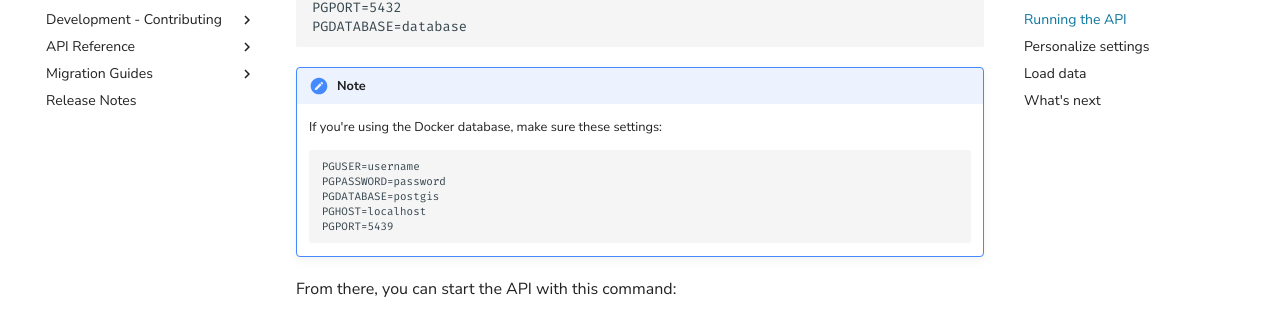
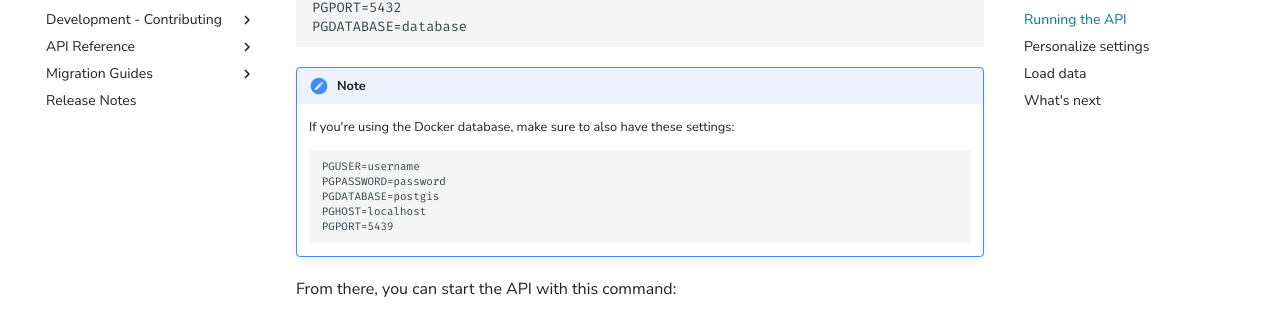
Before and after one commit to stac-utils/stac-fastapi, an MkDocs documentation site: the page built from docs/src/get-started.md, in a window 1280 px wide and 900 px high, scrolled down 1219 px. Shown: the part 142-454 px from the top of the window. Built offline with MkDocs 1.6.1 and Material for MkDocs 9.7.7, drawn with Linux system fonts in a browser that asks for light colours; comment, search, counter and statistics services are not loaded.

Commit message:
Update docs/src/get-started.md

````diff
--- a/docs/src/get-started.md
+++ b/docs/src/get-started.md
@@ -73,7 +73,7 @@ PGDATABASE=database
 ```
 
 !!! note
-	If you're using the Docker database, make sure these settings:
+	If you're using the Docker database, make sure to also have these settings:
 
 	```env
     PGUSER=username
````
